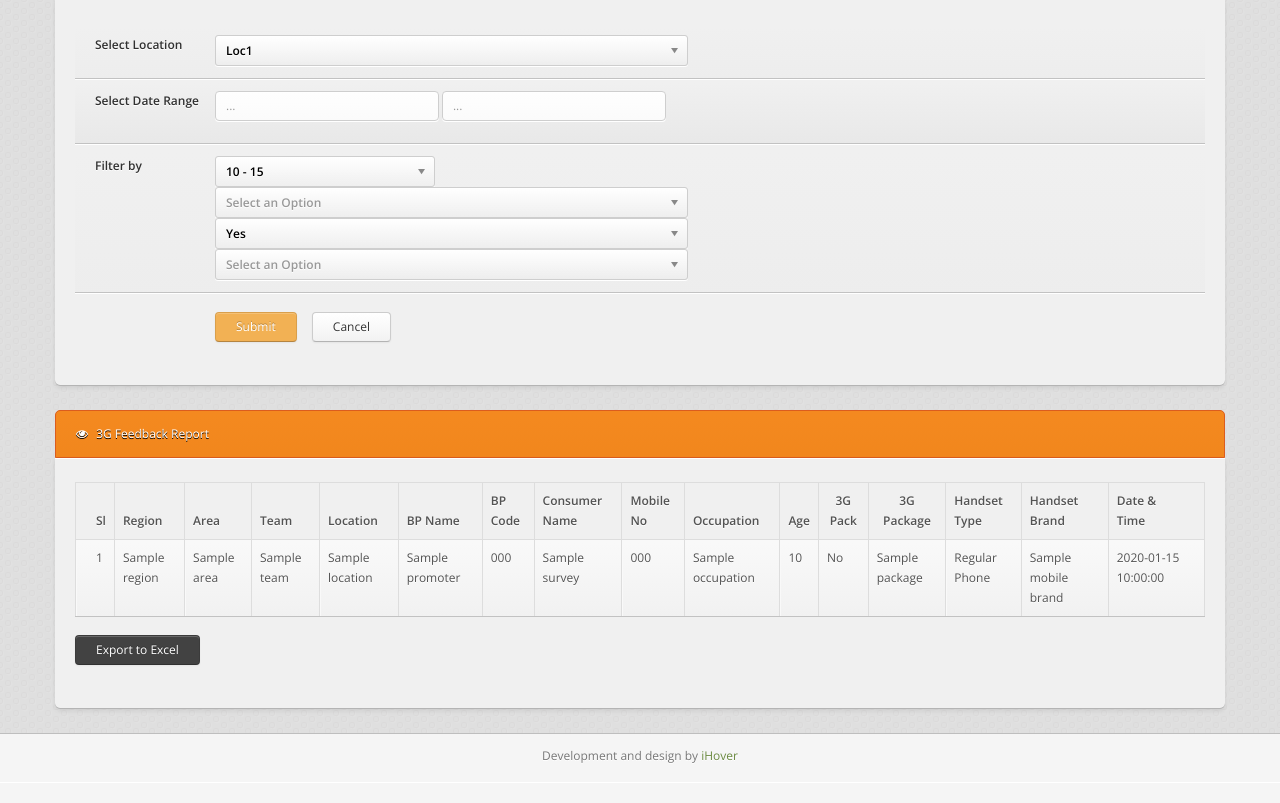
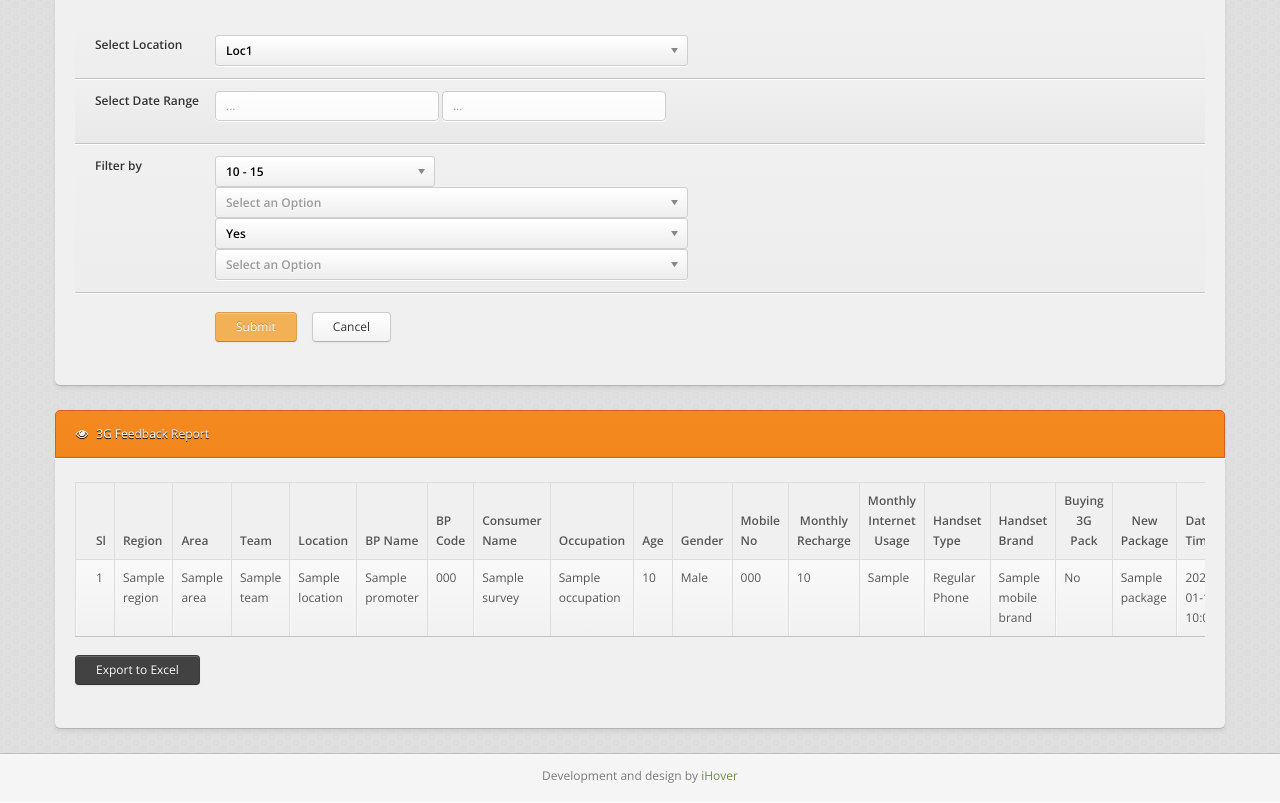
Before and after one commit to MushfiqurRahman/banglalink3g, a CakePHP app: the page made by app/View/Surveys/report.ctp in a window 1280 px wide. Shown: the part 499-1302 px from the top of the page. Before the commit the page ends 1262 px from the top, so only its background shows below. Run offline with PHP 8.4 and a stand-in for CakePHP, Linux system fonts and the light colour scheme; the template is opened without the code that fills it: most values are stand-ins (such as "Sample title", 1, 10 or a date in 2020); form fields are guessed from the names that the template uses; data that the repository does not hold is empty; some libraries are stand-ins or nearby versions.

Commit message:
Export Report and Report panel is done

```diff
--- a/app/View/Surveys/report.ctp
+++ b/app/View/Surveys/report.ctp
@@ -1,7 +1,6 @@
 <?php echo $this->element('info_box');?>
 <!-- Query Panel (Filtering Drop Downs) -->
 <div class="row-fluid">
-
     <!-- Box -->
     <div class="span12">
 
@@ -22,8 +21,6 @@
                     'action' => 'report'
                 ));
             ?>
-
-
             <div class="control-group">
                 <label class="control-label">Select Location</label>
                 <div class="controls">
@@ -36,13 +33,6 @@
                             'label' => false
                         ));
                     ?>
-<!--                                    <select class="span6 m-wrap" data-placeholder="Choose a Category" tabindex="1">
-                                            <option value="">Select...</option>
-                                            <option value="Location 1">Location 1</option>
-                                            <option value="Location 2">Location 2</option>
-                                            <option value="Location 3">Location 3</option>
-                                            <option value="Location 4">Location 4</option>
-                                    </select>-->
                 </div>
             </div>
 
@@ -174,13 +164,16 @@
                                                 <th>BP Name</th>
                                                 <th>BP Code</th>
                                                 <th>Consumer Name</th>
-                                                <th>Mobile No</th>
                                                 <th>Occupation</th>
                                                 <th class="center">Age</th>
-                                                <th class="center">3G Pack</th>
-                                                <th class="center">3G Package</th>
+                                                <th class="center">Gender</th>
+                                                <th>Mobile No</th>
+                                                <th class="center">Monthly Recharge</th>
+                                                <th class="center">Monthly Internet Usage</th>
                                                 <th>Handset Type</th>
                                                 <th>Handset Brand</th>
+                                                <th class="center">Buying 3G Pack</th>
+                                                <th class="center">New Package</th>
                                                 <th>Date &amp; Time</th>
                                         </tr>
                                 </thead>
@@ -188,7 +181,7 @@
                                 <?php
                                     if(count($Surveys)>0){
                                         $i = 1;
-                                        foreach ($Surveys as $survey){
+                                        foreach ($Surveys as $survey){ //pr($survey);exit;
                                             ?>
                                         <tr class="<?php echo $i%2==1? 'odd gradeX' : 'even gradeC';?>">
                                             <td><?php echo $survey['Survey']['id'];?></td>
@@ -199,14 +192,17 @@
                                             <td><?php echo $survey['Promoter']['name'];?></td>
                                             <td><?php echo $survey['Promoter']['code'];?></td>
                                             <td><?php echo $survey['Survey']['name'];?></td>
-                                            <td><?php echo $survey['Survey']['mobile'];?></td>
                                             <td><?php echo $survey['Occupation']['title'];?></td>
                                             <td class="center"><?php echo $survey['Survey']['age'];?></td>
+                                            <td><?php echo $survey['Survey']['is_female']?'Female':'Male';?></td>
+                                            <td><?php echo $survey['Survey']['mobile'];?></td>
+                                            <td class="center"><?php echo $survey['Survey']['recharge_amount'];?></td>
+                                            <td class="center"><?php echo $survey['Survey']['monthly_internet_usage'];?></td>
+                                            <td class="center"><?php echo $survey['Survey']['is_smart_phone']==true? 'Smart Phone': 'Regular Phone';?></td>
+                                            <td><?php echo $survey['MobileBrand']['title'];?></td>
                                             <td class="center"><?php echo $survey['Survey']['is_3g']==true ? 'Yes': 'No';?></td>
                                             <td><?php echo $survey['Package']['title'];?></td>
-                                            <td><?php echo $survey['Survey']['is_smart_phone']==true? 'Smart Phone': 'Regular Phone';?></td>
-                                            <td><?php echo $survey['MobileBrand']['title'];?></td>
-                                            <td><?php echo $survey['Survey']['created'];?></td>
+                                            <td><?php echo $survey['Survey']['date_time'];?></td>
                                         </tr>
                                 <?php
                                         }
```
Also changed, not shown: app/Controller/SurveysController.php (+7 -7 lines), app/Model/Survey.php (+17 -10 lines), app/View/Surveys/export_report.ctp (+6 -3 lines). Lines whose indentation alone changed are shown as unchanged.
